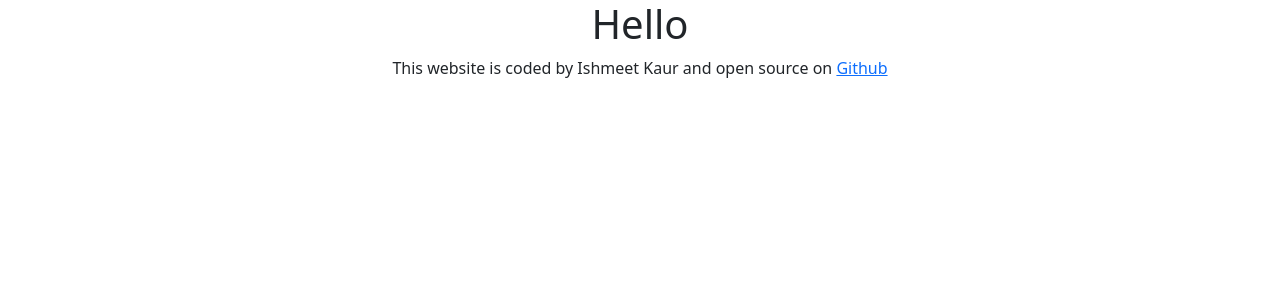
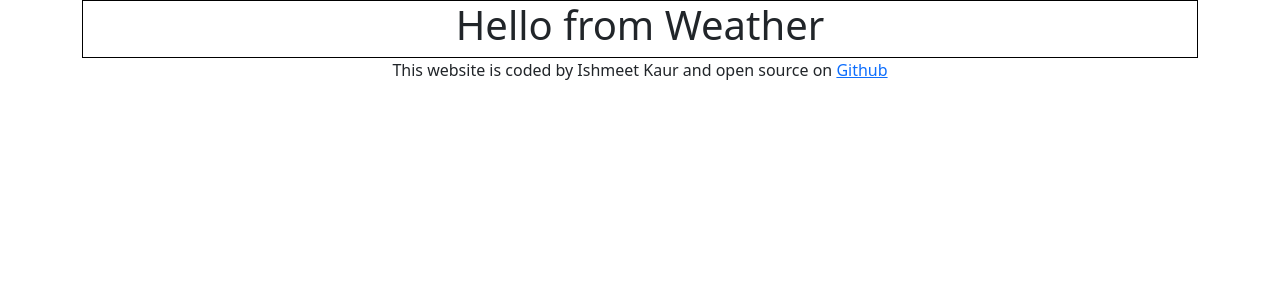
Before and after one commit to iktalk/weather-app-react, a React (Create React App) app: page / in a window 1280 px wide. Shown: the top 300 px of the page. Built offline with nearby package versions, Linux system fonts and the light colour scheme.

Commit message:
Create Weather component, update styling

```diff
--- a/src/App.css
+++ b/src/App.css
@@ -1,38 +1,12 @@
 .App {
   text-align: center;
+  border: 1px solid black;
 }
 
-.App-logo {
-  height: 40vmin;
-  pointer-events: none;
-}
-
-@media (prefers-reduced-motion: no-preference) {
-  .App-logo {
-    animation: App-logo-spin infinite 20s linear;
-  }
-}
-
-.App-header {
-  background-color: #282c34;
-  min-height: 100vh;
-  display: flex;
-  flex-direction: column;
-  align-items: center;
-  justify-content: center;
-  font-size: calc(10px + 2vmin);
-  color: white;
+.container {
+  text-align: center;
 }
 
 .App-link {
   color: #61dafb;
 }
-
-@keyframes App-logo-spin {
-  from {
-    transform: rotate(0deg);
-  }
-  to {
-    transform: rotate(360deg);
-  }
-}
--- a/src/App.js
+++ b/src/App.js
@@ -1,11 +1,13 @@
 import React from "react";
 import "./App.css";
+import Weather from "./Weather";
 
 export default function App() {
   return (
     <div className="container">
       <div className="App">
-        <h1>Hello</h1>
+        <Weather />
+      </div>{" "}
       <p>
         This website is coded by Ishmeet Kaur and open source on{" "}
         <a
@@ -17,6 +19,5 @@ export default function App() {
         </a>
       </p>
     </div>
-    </div>
   );
 }
--- /dev/null
+++ b/src/Weather.js
@@ -0,0 +1,5 @@
+import React from "react";
+
+export default function Weather() {
+  return <h1>Hello from Weather</h1>;
+}
```
Lines whose indentation alone changed are shown as unchanged.
